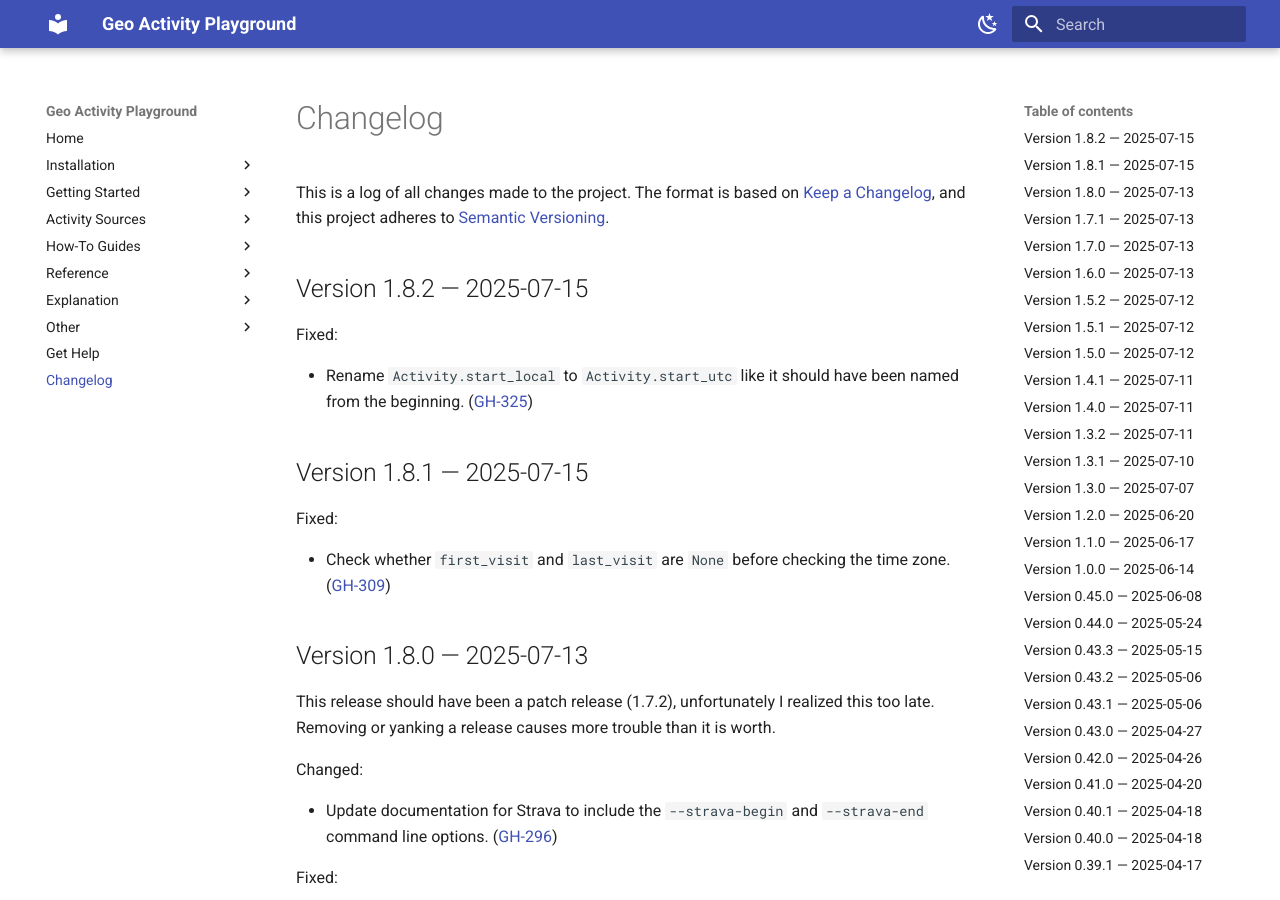
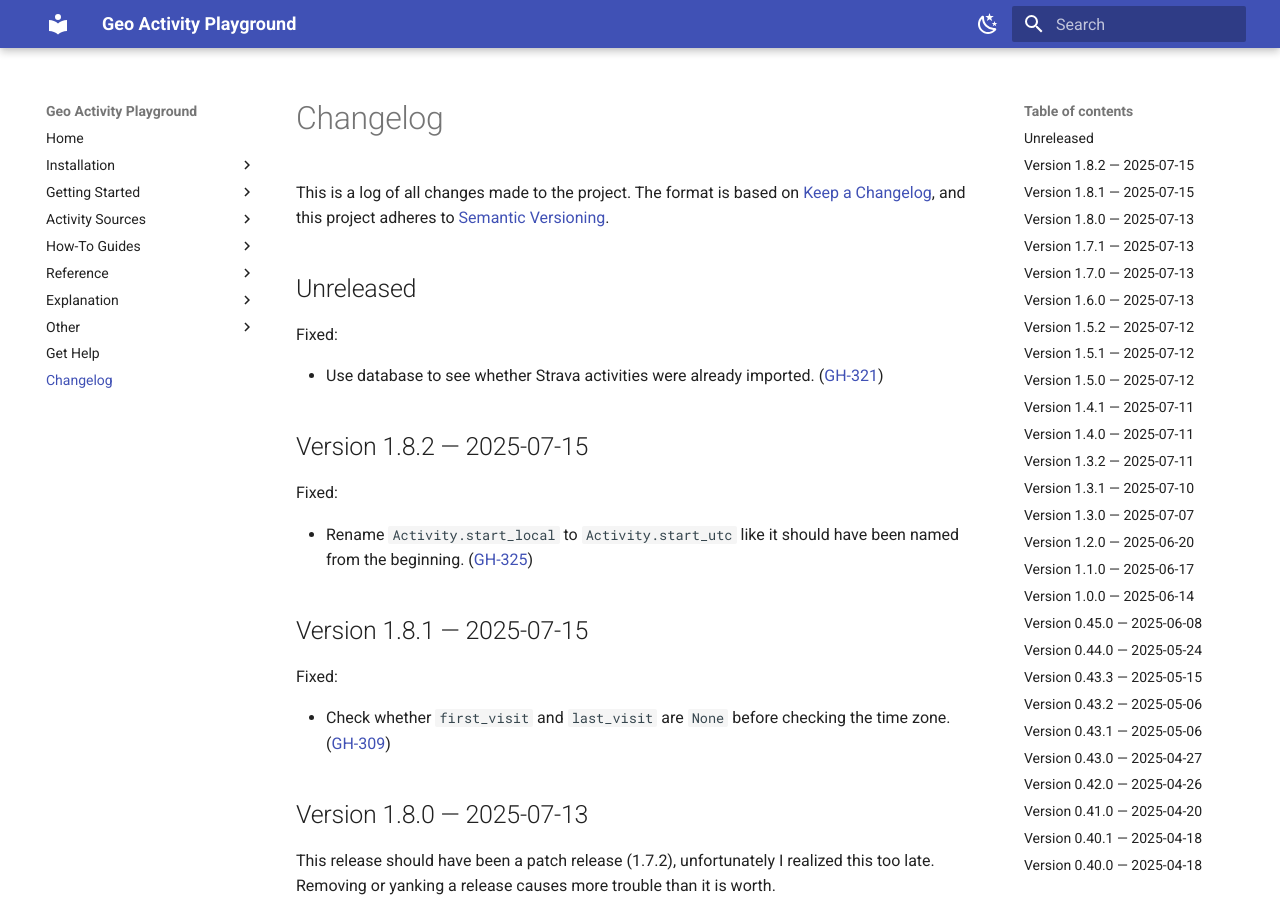
Before and after one commit to martin-ueding/geo-activity-playground, an MkDocs documentation site: the page built from docs/changelog.md, in a window 1280 px wide and 900 px high. Built offline with MkDocs 1.6.1 and Material for MkDocs 9.7.7, drawn with Linux system fonts in a browser that asks for light colours.

Commit message:
GH-321: Use database to check for existing activities

```diff
--- a/docs/changelog.md
+++ b/docs/changelog.md
@@ -14,6 +14,12 @@
 
 ([GH-000](https://github.com/martin-ueding/geo-activity-playground/issues/000))
 -->
+
+## Unreleased
+
+Fixed:
+
+- Use database to see whether Strava activities were already imported. ([GH-321](https://github.com/martin-ueding/geo-activity-playground/issues/321))
 
 ## Version 1.8.2 — 2025-07-15
 
```
Also changed, not shown: 1 other file.
